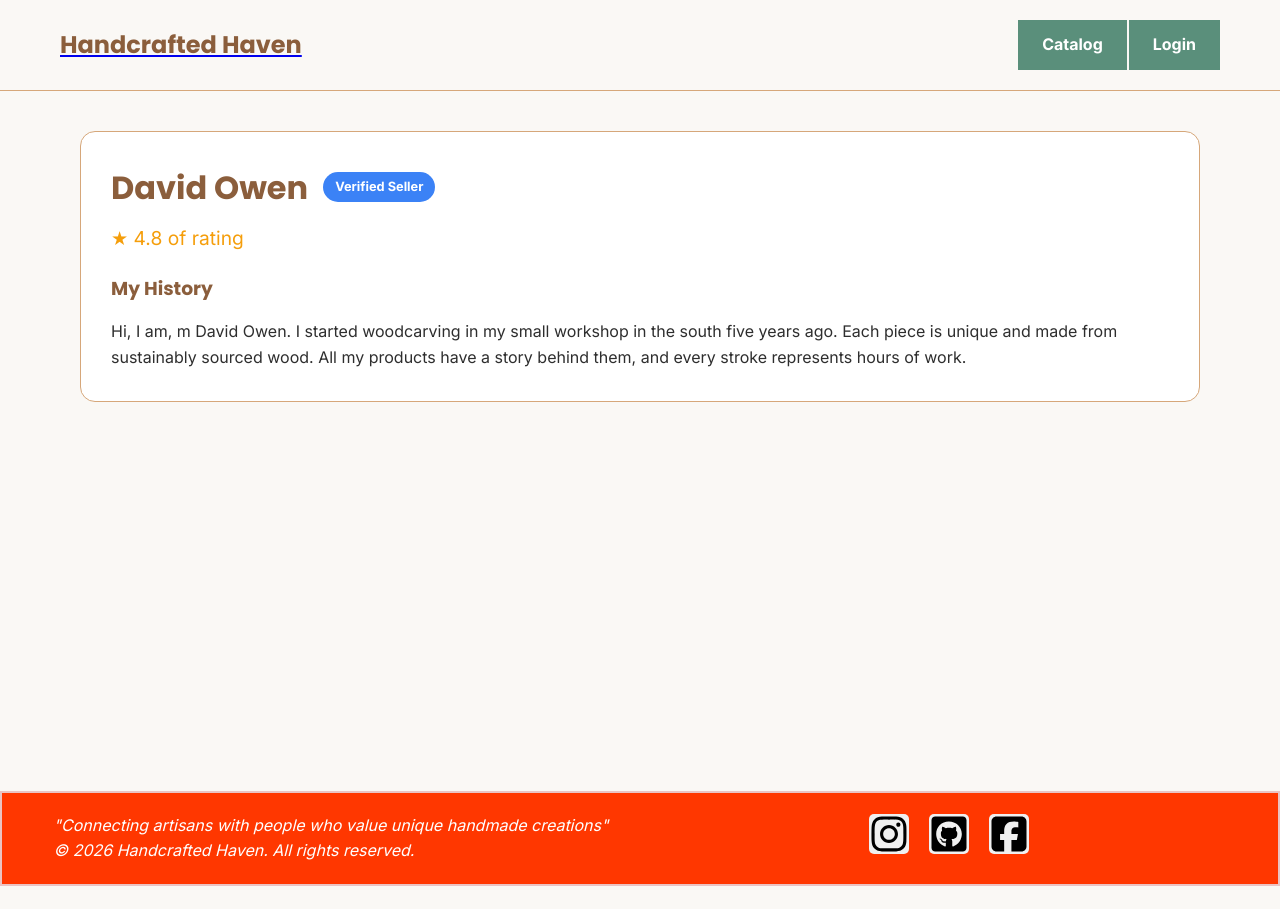
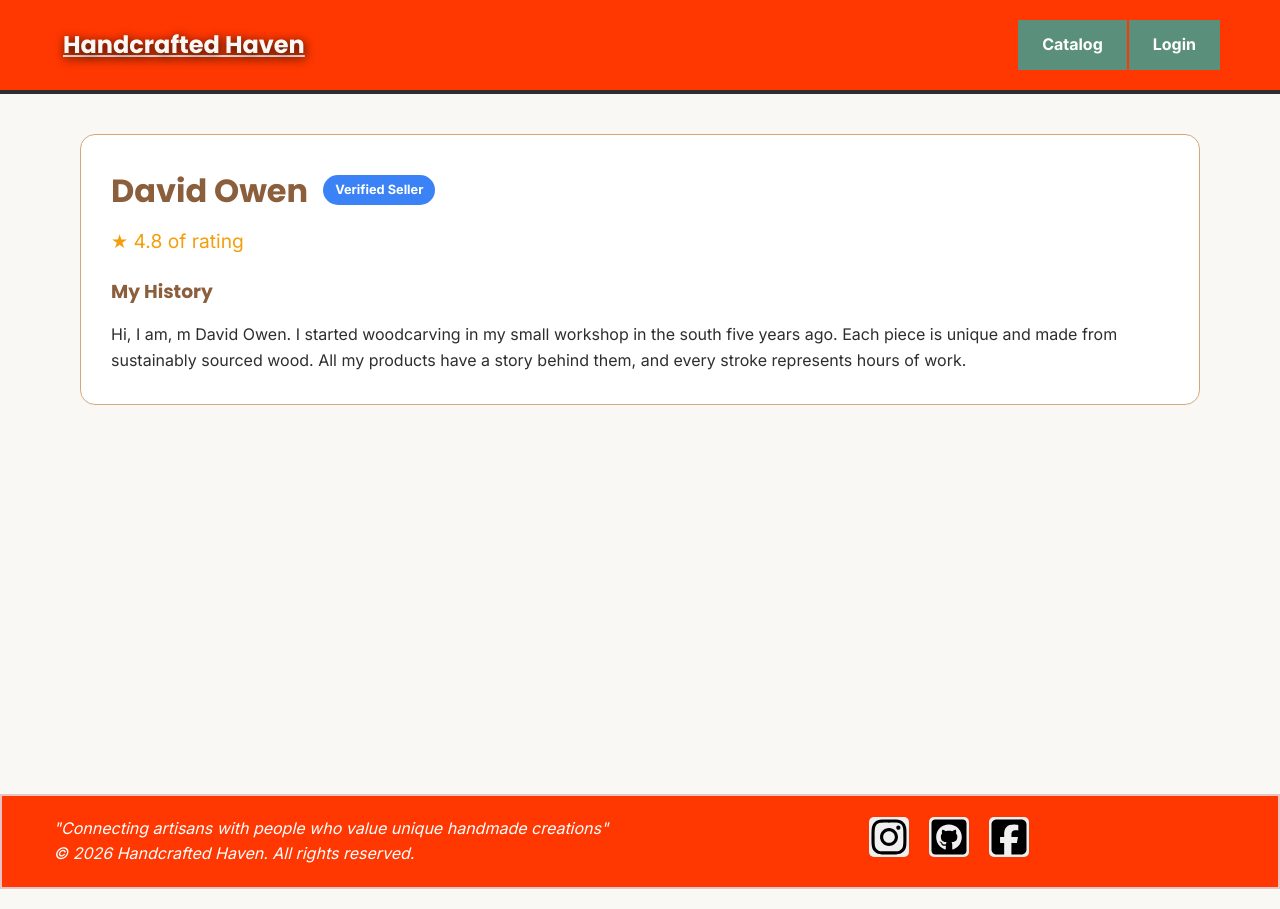
Before and after one commit to stevenmondragon23/byu-wdd430-teamproject, a Next.js app: page /seller/123 in a window 1280 px wide. Built offline with nearby package versions, Linux system fonts and the light colour scheme.

Commit message:
cambios en la ui + landing page y filter

```diff
--- a/app/catalog/page.tsx
+++ b/app/catalog/page.tsx
@@ -187,8 +187,7 @@ export default async function CatalogPage({
                       fontSize: '0.9rem'
                     }}
                   >
-                    ★ {product.rating || 0} (
-                    {product.review_count || 0} ratings)
+                    ★ {product.rating || 0} ({product.review_count || 0} ratings)
                   </span>
                 </div>
               </div>
--- a/app/layout.tsx
+++ b/app/layout.tsx
@@ -17,7 +17,7 @@ export default function RootLayout({
     <html lang="en">
       <body className={inter.className}>
         <Navbar />
-        <main className="container" style={{ minHeight: '80vh', padding: '0px 20px' }}>
+        <main className="containerMain" style={{ minHeight: '80vh', padding: '0px 20px' }}>
           {children}
         </main>
         <Footer/>
--- a/app/ui/components/navBar/navbar.tsx
+++ b/app/ui/components/navBar/navbar.tsx
@@ -4,15 +4,19 @@ import { poppins } from '@/app/ui/fonts';
 
 export default function Navbar() {
   return (
-    <nav   style={{ padding: '20px 0', borderBottom: '1px solid var(--secondary-color)' }}>
+    <nav   style={{ padding: '20px 0', borderBottom: '4px solid var(--text-color)' }}>
       <div className="container" style={{ display: 'flex', justifyContent: 'space-between', alignItems: 'center' }}>
         {/* Use Next/Link for navigation without page reload */}
         <Link href="/">
-          <h2 className={poppins.className} style={{ margin: 0, color: 'var(--primary-color)' }}>
+          <h2 className={poppins.className} style={{
+            margin: 3,
+            color: 'var(--background-color)'
+
+            }}>
             Handcrafted Haven
           </h2>
         </Link>
-        <div style={{ display: 'flex', gap: '2px' }}>
+        <div className="bottomNav" style={{ display: 'flex', gap: '2px' }}>
           <Link href="/catalog" className="btn-primary" >Catalog</Link>
           <Link href="/login" className="btn-primary">Login</Link>
         </div>
--- a/app/ui/global.css
+++ b/app/ui/global.css
@@ -27,12 +27,25 @@ h1, h2, h3, h4 {
   margin-bottom: 1rem;
 }
 
-
+.containerMain{
+  max-width: 1200px;
+  margin: 0 auto;
+  padding: 0 20px;
+}
 
 .container {
   max-width: 1200px;
   margin: 0 auto;
   padding: 0 20px;
+}
+
+.container a{
+  text-decoration: none;
+}
+
+.container h2{
+  text-decoration: underline;
+  text-shadow: 1px 2px 10px  #0f0e0d;
 }
 
 label {
@@ -45,8 +58,7 @@ label {
 .form-input {
   width: 100%;
   padding: 10px;
-  border: 1px solid var(--secondary-color);
-  border-radius: 8px;
+  border: 2px solid var(--secondary-color);
   font-family: inherit;
   font-size: 1rem;
 }
@@ -57,7 +69,24 @@ label {
 }
 
 
-nav div{
+
+
+
+
+
+
+
+
+
+
+
+
+nav{
+  background-color: #ff3700;
+}
+
+
+.bottomNav{
   align-items: center;
 }
 
@@ -70,8 +99,9 @@ nav div{
   font-weight: bold;
   text-decoration: none;
   transition: background-color 0.3s;
+
 }
 
 .btn-primary:hover {
-  background-color: var(--primary-color);
+  background-color: var(--secondary-color);
 }
```
Also changed, not shown: app/ui/components/filter.tsx (+5 -3 lines).
